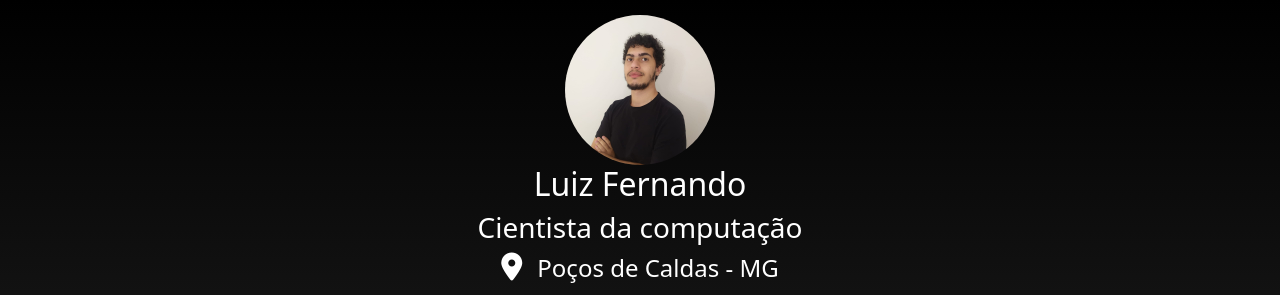
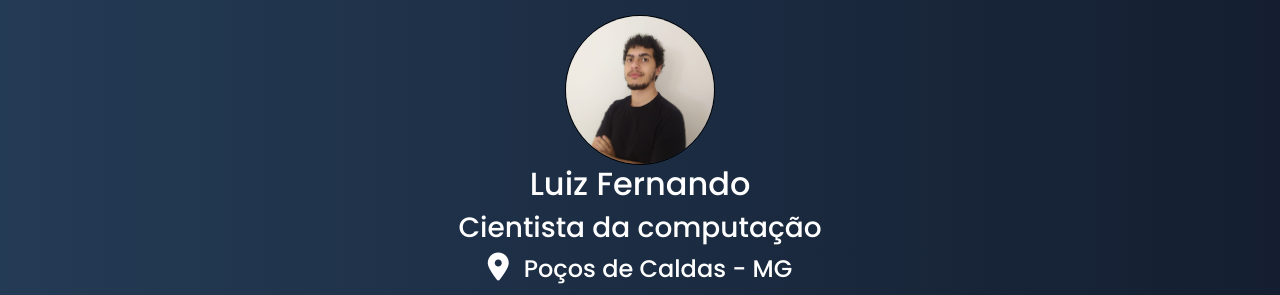
Before and after one commit to luizfsjunior/linktree, a plain HTML site: page index.html in a window 1280 px wide. Shown: the top 295 px of the page. Drawn offline with nearby package versions, Linux system fonts and the light colour scheme.

Commit message:
linktree pronto

```diff
--- a/index.html
+++ b/index.html
@@ -8,6 +8,13 @@
     <link rel="stylesheet" href="style.css">
     <script src="https://kit.fontawesome.com/58ddad71c0.js" crossorigin="anonymous"></script>
     <meta name="viewport" content="width=device-width, initial-scale=1.0">
+    <link rel="preconnect" href="https://fonts.googleapis.com">
+    <link rel="preconnect" href="https://fonts.gstatic.com" crossorigin>
+    <link rel="preconnect" href="https://fonts.googleapis.com">
+    <link rel="preconnect" href="https://fonts.gstatic.com" crossorigin>
+    <link
+        href="https://fonts.googleapis.com/css2?family=Poppins:ital,wght@0,100;0,200;0,300;0,400;0,500;0,600;0,700;0,800;0,900;1,100;1,200;1,300;1,400;1,500;1,600;1,700;1,800;1,900&display=swap"
+        rel="stylesheet">
     <title>linktree</title>
 </head>
 
@@ -38,6 +45,7 @@
     <script src="https://cdn.jsdelivr.net/npm/bootstrap@5.3.0-alpha3/dist/js/bootstrap.bundle.min.js"
         integrity="sha384-ENjdO4Dr2bkBIFxQpeoTz1HIcje39Wm4jDKdf19U8gI4ddQ3GYNS7NTKfAdVQSZe"
         crossorigin="anonymous"></script>
+
 </body>
 
 </html>
--- a/style.css
+++ b/style.css
@@ -2,6 +2,7 @@
     object-fit: cover;
     width: 150px;
     height: 150px;
+    border: 1.5px solid rgb(0, 0, 0);
     border-radius: 50%;
 
 }
@@ -17,8 +18,14 @@ body {
 }
 
 body {
-    background-image: linear-gradient(black, rgb(49, 49, 49));
-    background-repeat: no-repeat;
+    font-family: 'Poppins', sans-serif;
+    background: #141E30;
+    /* fallback for old browsers */
+    background: -webkit-linear-gradient(to right, #243B55, #141E30);
+    /* Chrome 10-25, Safari 5.1-6 */
+    background: linear-gradient(to right, #243B55, #141E30);
+    /* W3C, IE 10+/ Edge, Firefox 16+, Chrome 26+, Opera 12+, Safari 7+ */
+
     color: white;
 }
 
```
